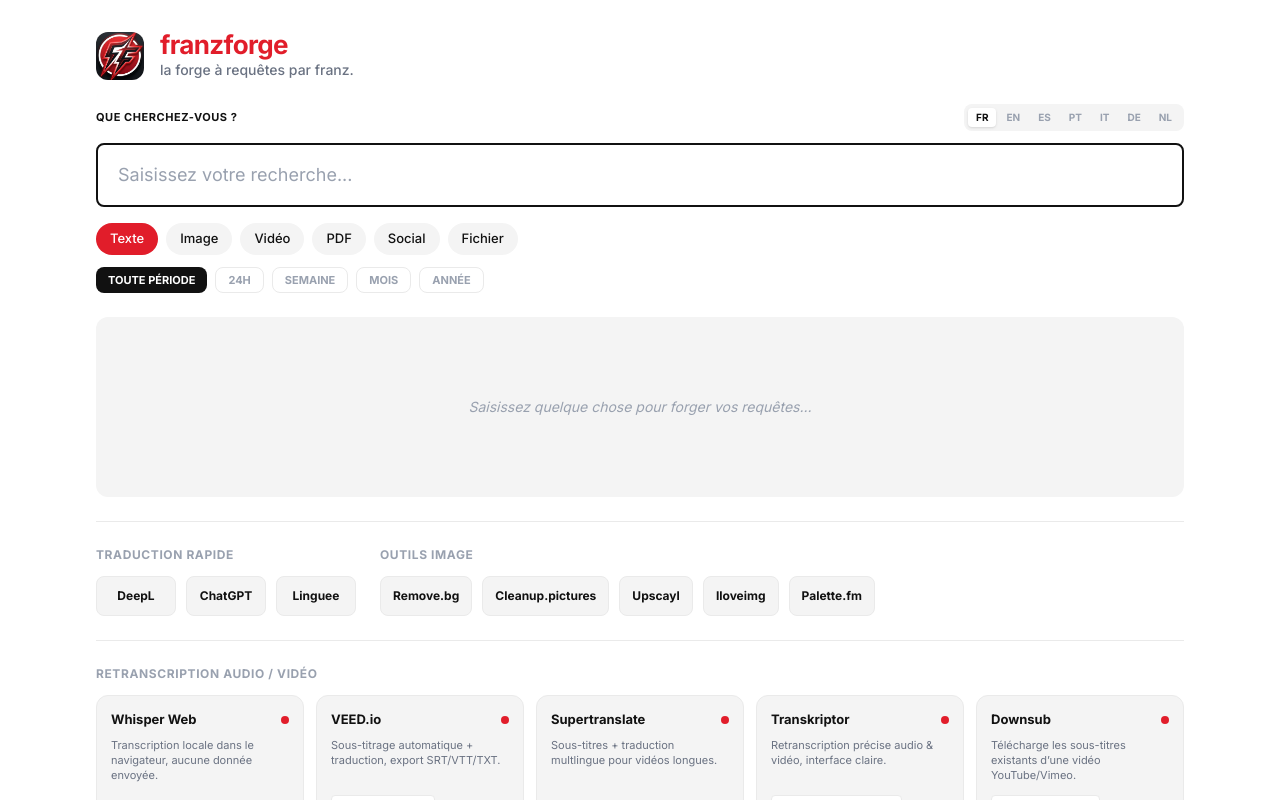
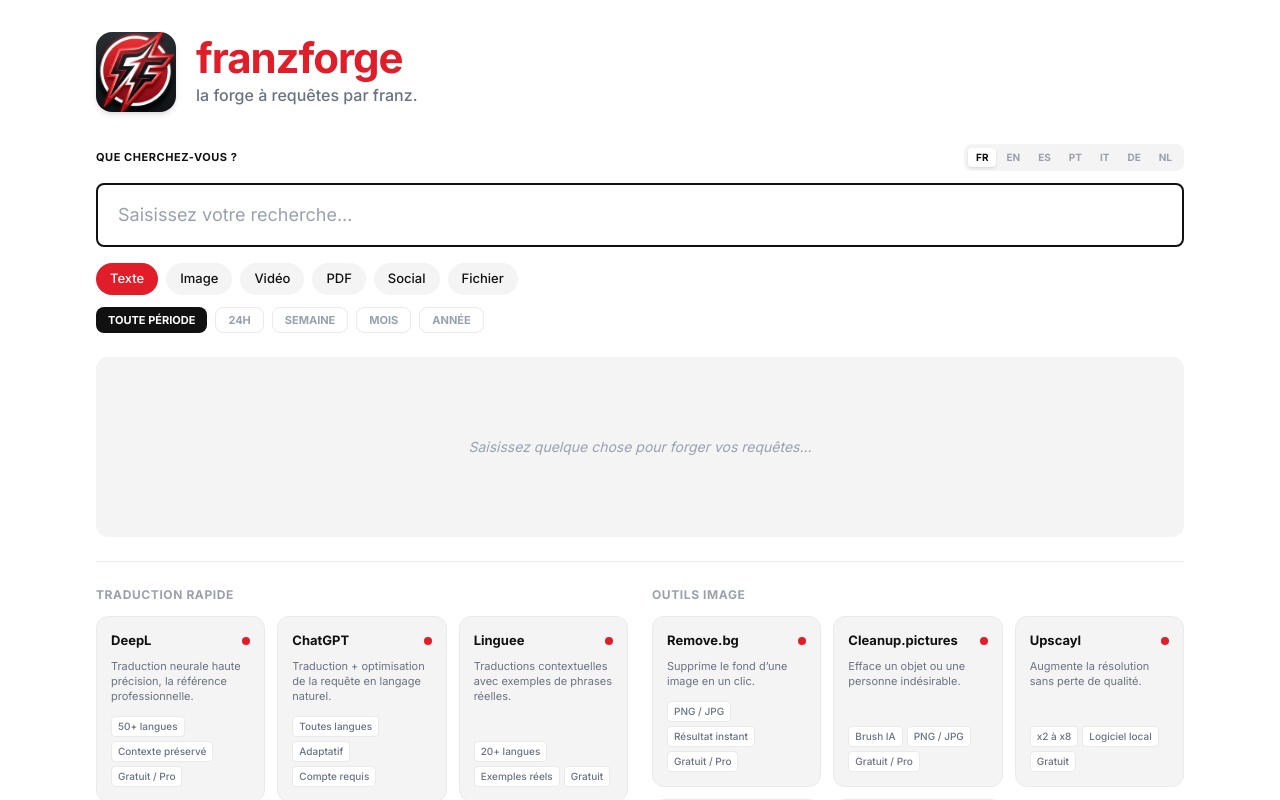
Before and after one commit to Louis75011/QueryForge, a React (Vite) app: page / in a window 1280 px wide. Shown: the top 800 px of the page. Built offline with nearby package versions, Linux system fonts and the light colour scheme.

Commit message:
feat: header agrandi, cartes traduction/image avec descriptions, favicon SVG

```diff
--- a/index.html
+++ b/index.html
@@ -3,6 +3,7 @@
   <head>
     <meta charset="UTF-8" />
     <meta name="viewport" content="width=device-width, initial-scale=1.0" />
+    <link rel="icon" type="image/svg+xml" href="/favicon.svg" />
     <title>FranzForge — La forge à requêtes</title>
     <meta
       name="description"
--- a/src/App.tsx
+++ b/src/App.tsx
@@ -50,21 +50,27 @@
   all: '', day: '&t=day', week: '&t=week', month: '&t=month', year: '&t=year',
 };
 
-const TRANSLATION_TOOLS = [
+const TRANSLATION_TOOLS: { name: string; url?: string; getUrl?: (q: string, lang: Language) => string; desc: string; specs: string[] }[] = [
   {
     name: 'DeepL',
     getUrl: (q: string, lang: Language) =>
       `https://www.deepl.com/translator#${lang}/${lang === 'en' ? 'fr' : 'en'}/${encodeURIComponent(q)}`,
+    desc: 'Traduction neurale haute précision, la référence professionnelle.',
+    specs: ['50+ langues', 'Contexte préservé', 'Gratuit / Pro'],
   },
   {
     name: 'ChatGPT',
     getUrl: (q: string, lang: Language) =>
       `https://chatgpt.com/?q=Traduis+en+${lang === 'fr' ? 'anglais' : 'fran%C3%A7ais'}+et+optimise+pour+la+recherche+:+${encodeURIComponent(q)}`,
+    desc: 'Traduction + optimisation de la requête en langage naturel.',
+    specs: ['Toutes langues', 'Adaptatif', 'Compte requis'],
   },
   {
     name: 'Linguee',
     getUrl: (q: string, _lang: Language) =>
       `https://www.linguee.fr/francais-anglais/search?query=${encodeURIComponent(q)}`,
+    desc: 'Traductions contextuelles avec exemples de phrases réelles.',
+    specs: ['20+ langues', 'Exemples réels', 'Gratuit'],
   },
 ];
 
@@ -205,12 +211,12 @@
   },
 ];
 
-const IMAGE_TOOLS = [
-  { name: 'Remove.bg', url: 'https://www.remove.bg/', desc: 'Suppression fond' },
-  { name: 'Cleanup.pictures', url: 'https://cleanup.pictures/', desc: 'Suppression objet' },
-  { name: 'Upscayl', url: 'https://www.upscayl.org/', desc: 'Amélioration qualité' },
-  { name: 'Iloveimg', url: 'https://www.iloveimg.com/fr', desc: 'Édition complète' },
-  { name: 'Palette.fm', url: 'https://palette.fm/', desc: 'Colorisation' },
+const IMAGE_TOOLS: { name: string; url: string; desc: string; specs: string[] }[] = [
+  { name: 'Remove.bg', url: 'https://www.remove.bg/', desc: 'Supprime le fond d’une image en un clic.', specs: ['PNG / JPG', 'Résultat instant', 'Gratuit / Pro'] },
+  { name: 'Cleanup.pictures', url: 'https://cleanup.pictures/', desc: 'Efface un objet ou une personne indésirable.', specs: ['Brush IA', 'PNG / JPG', 'Gratuit / Pro'] },
+  { name: 'Upscayl', url: 'https://www.upscayl.org/', desc: 'Augmente la résolution sans perte de qualité.', specs: ['x2 à x8', 'Logiciel local', 'Gratuit'] },
+  { name: 'Iloveimg', url: 'https://www.iloveimg.com/fr', desc: 'Suite complète d’édition d’images en ligne.', specs: ['15+ outils', 'Sans inscription', 'Gratuit / Pro'] },
+  { name: 'Palette.fm', url: 'https://palette.fm/', desc: 'Colorise automatiquement les photos en noir & blanc.', specs: ['Photos NB', 'IA colorisation', 'Gratuit'] },
 ];
 
 const TRANSCRIPTION_TOOLS: {
@@ -280,19 +286,19 @@
   return (
     <div className="min-h-screen flex flex-col max-w-6xl mx-auto px-4 sm:px-8 py-8">
       {/* Header */}
-      <header className="mb-6 flex items-center gap-4">
+      <header className="mb-8 flex items-center gap-5">
         <motion.img
           src="/images/ff-franz-forge-logo.jpg"
           alt="FranzForge logo"
           initial={{ opacity: 0, scale: 0.9 }}
           animate={{ opacity: 1, scale: 1 }}
-          className="h-12 w-12 rounded-xl object-cover flex-shrink-0"
+          className="h-20 w-20 rounded-2xl object-cover flex-shrink-0 shadow-md"
         />
         <div className="flex flex-col">
           <motion.h1
             initial={{ opacity: 0, y: -8 }}
             animate={{ opacity: 1, y: 0 }}
-            className="text-[26px] font-extrabold tracking-tight text-brand lowercase leading-none"
+            className="text-[42px] font-extrabold tracking-tight text-brand lowercase leading-none"
           >
             franzforge
           </motion.h1>
@@ -300,7 +306,7 @@
             initial={{ opacity: 0 }}
             animate={{ opacity: 1 }}
             transition={{ delay: 0.2 }}
-            className="text-sm text-gray-500 font-medium mt-0.5"
+            className="text-base text-gray-500 font-medium mt-1"
           >
             la forge à requêtes par franz.
           </motion.p>
@@ -424,22 +430,31 @@
         </div>
       </main>
 
-      <footer className="grid grid-cols-1 md:grid-cols-[260px_1fr] gap-6 pt-6 border-t border-border mt-auto">
+      <footer className="grid grid-cols-1 md:grid-cols-2 gap-6 pt-6 border-t border-border mt-auto">
         {/* Traduction */}
         <section>
           <h3 className="text-[12px] uppercase font-bold text-gray-400 mb-3 tracking-wider">
             Traduction rapide
           </h3>
-          <div className="flex flex-wrap gap-2.5">
+          <div className="grid grid-cols-1 sm:grid-cols-3 gap-3">
             {TRANSLATION_TOOLS.map(tool => (
               <a
                 key={tool.name}
-                href={tool.getUrl(query, language)}
+                href={tool.getUrl ? tool.getUrl(query, language) : '#'}
                 target="_blank"
                 rel="noopener noreferrer"
-                className="flex-1 min-w-[70px] bg-surface py-2.5 rounded-lg border border-border text-[12px] font-bold text-center hover:bg-gray-200 transition-all cursor-pointer"
+                className="flex flex-col bg-surface rounded-xl border border-border p-3.5 hover:bg-gray-100 transition-all cursor-pointer group"
               >
-                {tool.name}
+                <div className="flex items-center justify-between mb-2">
+                  <span className="font-bold text-[13px] text-ink group-hover:text-brand transition-colors">{tool.name}</span>
+                  <span className="accent-dot"></span>
+                </div>
+                <p className="text-[11px] text-gray-500 mb-3 leading-snug flex-grow">{tool.desc}</p>
+                <div className="flex flex-wrap gap-1">
+                  {tool.specs.map((s) => (
+                    <span key={s} className="text-[10px] bg-white border border-border rounded px-1.5 py-0.5 text-gray-500 font-medium">{s}</span>
+                  ))}
+                </div>
               </a>
             ))}
           </div>
@@ -450,17 +465,25 @@
           <h3 className="text-[12px] uppercase font-bold text-gray-400 mb-3 tracking-wider">
             Outils Image
           </h3>
-          <div className="flex flex-wrap gap-2.5">
+          <div className="grid grid-cols-1 sm:grid-cols-3 gap-3">
             {IMAGE_TOOLS.map((tool) => (
               <a
                 key={tool.name}
                 href={tool.url}
                 target="_blank"
                 rel="noopener noreferrer"
-                title={tool.desc}
-                className="bg-surface py-2.5 px-3 rounded-lg border border-border text-[12px] font-bold text-center hover:bg-gray-200 transition-all cursor-pointer whitespace-nowrap"
+                className="flex flex-col bg-surface rounded-xl border border-border p-3.5 hover:bg-gray-100 transition-all cursor-pointer group"
               >
-                {tool.name}
+                <div className="flex items-center justify-between mb-2">
+                  <span className="font-bold text-[13px] text-ink group-hover:text-brand transition-colors">{tool.name}</span>
+                  <span className="accent-dot"></span>
+                </div>
+                <p className="text-[11px] text-gray-500 mb-3 leading-snug flex-grow">{tool.desc}</p>
+                <div className="flex flex-wrap gap-1">
+                  {tool.specs.map((s) => (
+                    <span key={s} className="text-[10px] bg-white border border-border rounded px-1.5 py-0.5 text-gray-500 font-medium">{s}</span>
+                  ))}
+                </div>
               </a>
             ))}
           </div>
```
Also changed, not shown: public/favicon.svg (added).
